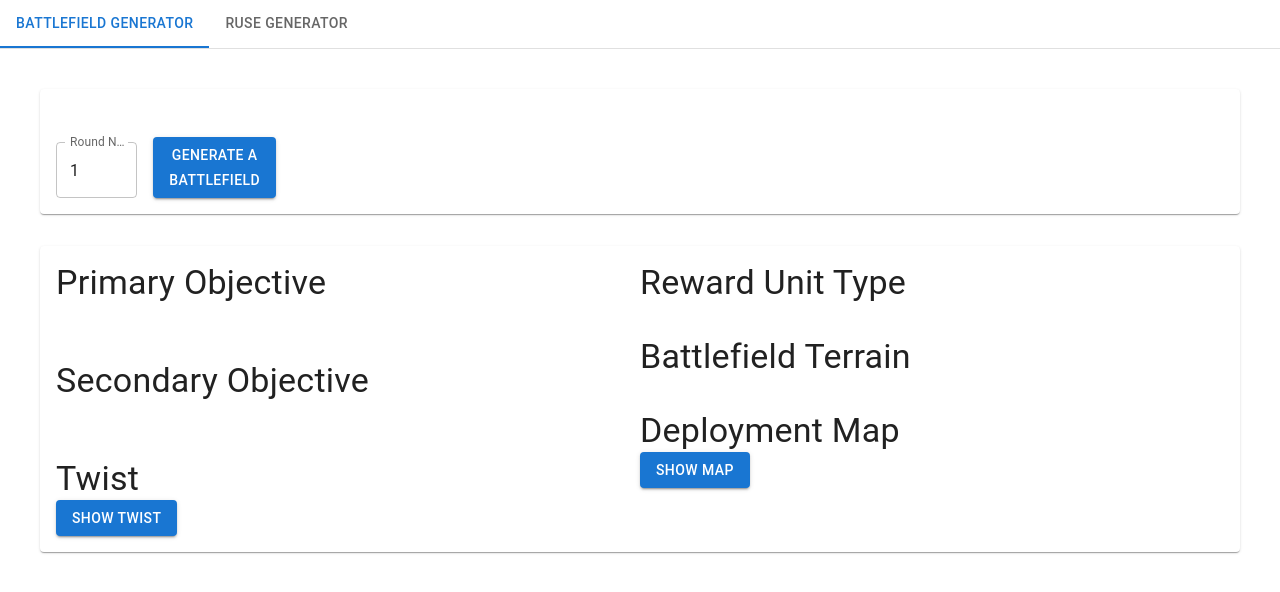
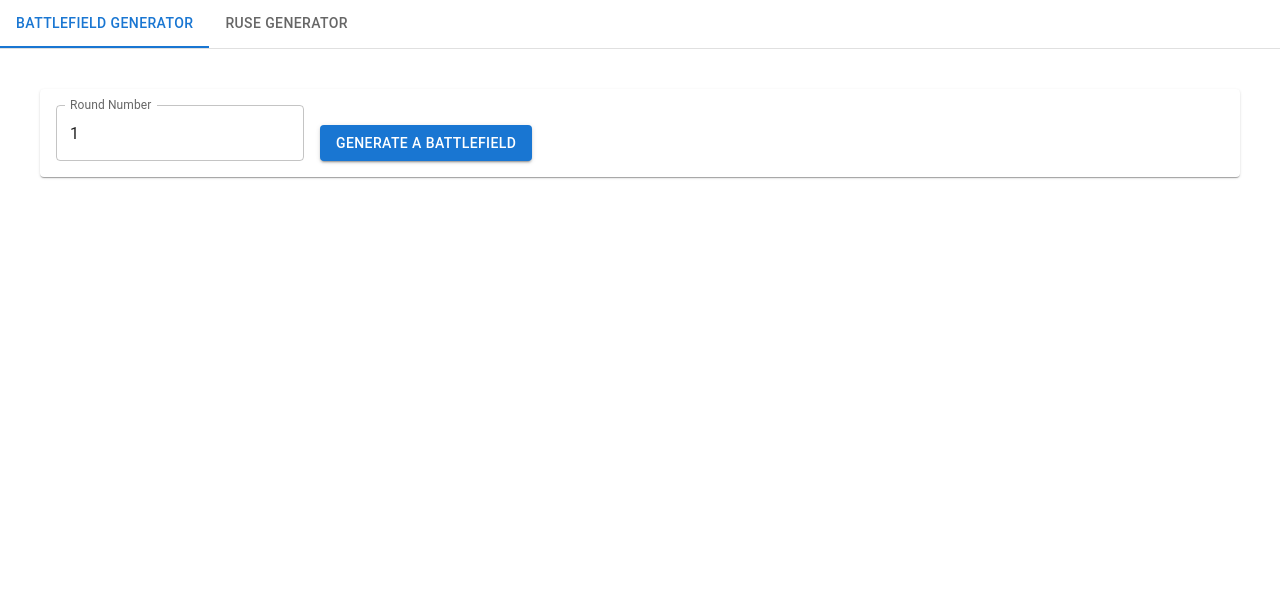
Before and after one commit to ken-bimmel/wh40k-hexgen, a React (Create React App) app: page / in a window 1280 px wide. Shown: the top 592 px of the page. Built offline with nearby package versions, Linux system fonts and the light colour scheme.

Commit message:
Hide battlefield when not generated

```diff
--- a/public/index.html
+++ b/public/index.html
@@ -20,7 +20,7 @@
       work correctly both with client-side routing and a non-root public URL.
       Learn how to configure a non-root public URL by running `npm run build`.
     -->
-    <title>WH40k Hexgen</title>
+    <title>WH40k League Battlegen</title>
   </head>
   <body>
     <noscript>You need to enable JavaScript to run this app.</noscript>
--- a/src/components/BattlefieldGenerator.jsx
+++ b/src/components/BattlefieldGenerator.jsx
@@ -43,9 +43,6 @@ function getRoundConfig(roundNumber) {
 }
 
 function BattlefieldGenerator() {
-  const [roundNumber, setRoundNumber] = useState(1);
-  const [showTwist, setShowTwist] = useState(false);
-
   const [battlefield, setBattlefield] = useState({
     primaryObjective: null,
     secondaryObjective: null,
@@ -56,7 +53,10 @@ function BattlefieldGenerator() {
     pointTotal: null,
   });
 
+  const [roundNumber, setRoundNumber] = useState(1);
+  const [showTwist, setShowTwist] = useState(false);
   const [showMap, setShowMap] = useState(false);
+  const [showBattlefield, setShowBattlefield] = useState(false);
 
   const handleRoundNumberChange = (event) => {
     setRoundNumber(event.target.value);
@@ -70,6 +70,7 @@ function BattlefieldGenerator() {
   };
 
   const generateBattlefield = () => {
+    setShowBattlefield(true);
     const roundConfig = getRoundConfig(roundNumber);
 
     const twists = [];
@@ -104,10 +105,9 @@ function BattlefieldGenerator() {
       <Grid item style={{ maxWidth: "100%" }}>
         <Card style={{ margin: "16px", padding: "16px" }}>
           <Grid container direction="column" spacing={4}>
-            <Grid item></Grid>
             <Grid item>
               <Grid container direction="row" alignItems="flex-end">
-                <Grid item xs={1} style={{ paddingRight: "16px" }}>
+                <Grid item style={{ paddingRight: "16px" }}>
                   <TextField
                     id="round-number"
                     label="Round Number"
@@ -125,11 +125,11 @@ function BattlefieldGenerator() {
                     }
                   />
                 </Grid>
-                <Grid item xs={1} style={{ height: "inherit" }}>
+                <Grid item style={{ height: "100%" }}>
                   <Grid
                     container
                     direction="column"
-                    justifyContent="flex-end"
+                    justifyContent="center"
                     style={{ height: "100%" }}
                   >
                     <Grid item>
@@ -144,6 +144,7 @@ function BattlefieldGenerator() {
           </Grid>
         </Card>
       </Grid>
+      {showBattlefield ? (
         <Grid item style={{ maxWidth: "100%" }}>
           <Card style={{ margin: "16px", padding: "16px" }}>
             <Grid container direction="row" justifyContent="space-around">
@@ -215,7 +216,10 @@ function BattlefieldGenerator() {
                   <Grid item>
                     <Typography variant="h4">Deployment Map</Typography>
                     {showMap ? (
-                    <img src={battlefield.map?.image} onClick={toggleShowMap} />
+                      <img
+                        src={battlefield.map?.image}
+                        onClick={toggleShowMap}
+                      />
                     ) : (
                       <Button variant="contained" onClick={toggleShowMap}>
                         Show Map
@@ -227,6 +231,7 @@ function BattlefieldGenerator() {
             </Grid>
           </Card>
         </Grid>
+      ) : null}
     </Grid>
   );
 }
```
Lines whose indentation alone changed are shown as unchanged.
